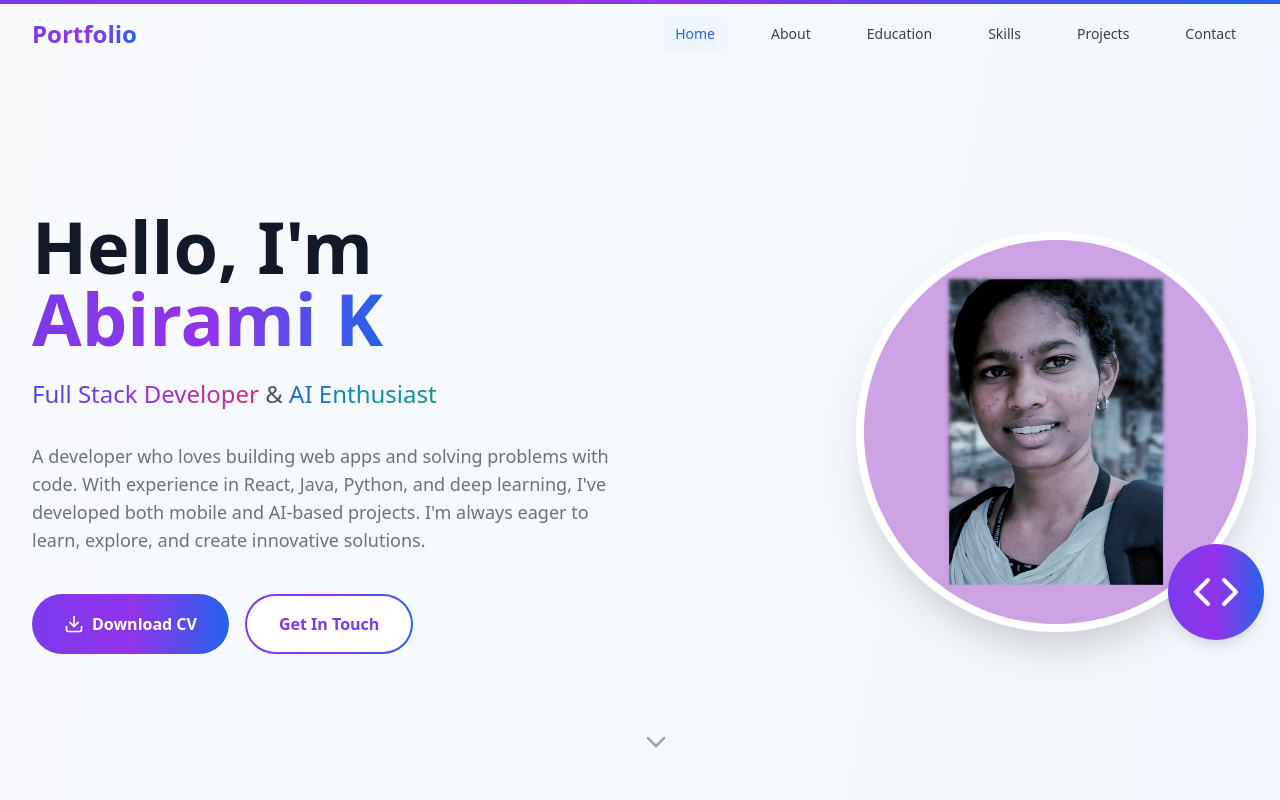
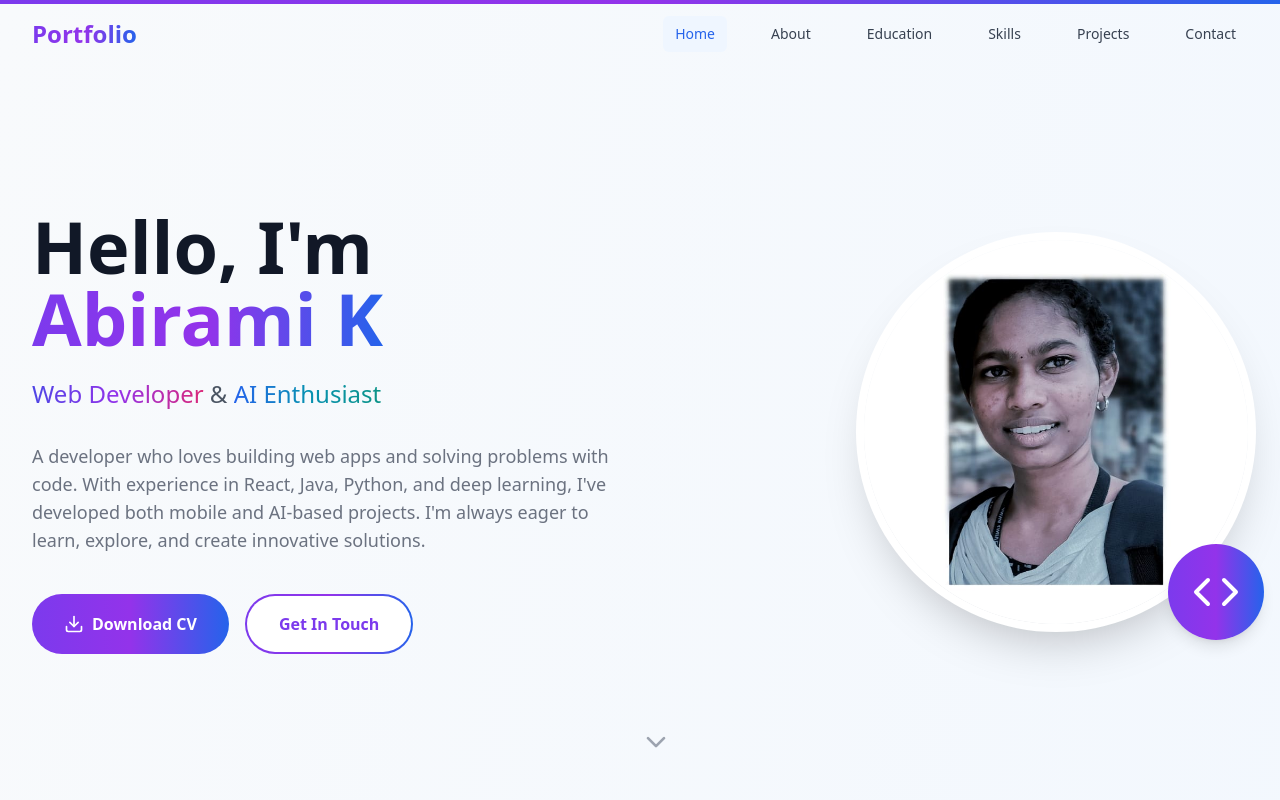
Before and after one commit to Abi150703/portfolio, a React (Vite) app: page / in a window 1280 px wide. Shown: the top 800 px of the page. Built offline with nearby package versions, Linux system fonts and the light colour scheme.

Commit message:
Update App.tsx

```diff
--- a/src/App.tsx
+++ b/src/App.tsx
@@ -333,7 +333,7 @@ function App() {
                 className="text-xl lg:text-2xl text-gray-600 mb-8 font-medium"
               >
                 <span className="bg-gradient-to-r from-indigo-600 via-purple-600 to-pink-600 bg-clip-text text-transparent">
-                  Full Stack Developer
+                  Web Developer
                 </span>{' '}
                 &{' '}
                 <span className="bg-gradient-to-r from-blue-600 via-cyan-600 to-teal-600 bg-clip-text text-transparent">
@@ -400,7 +400,7 @@ function App() {
                   className="w-80 h-80 lg:w-96 lg:h-96 rounded-full overflow-hidden shadow-2xl ring-8 ring-white"
                 >
                     <img
-                    src="/picp.jpg"
+                    src="/picw.jpg"
                     alt="Profile"
                     className="w-full h-full object-cover rounded-xl"
                   />
```
